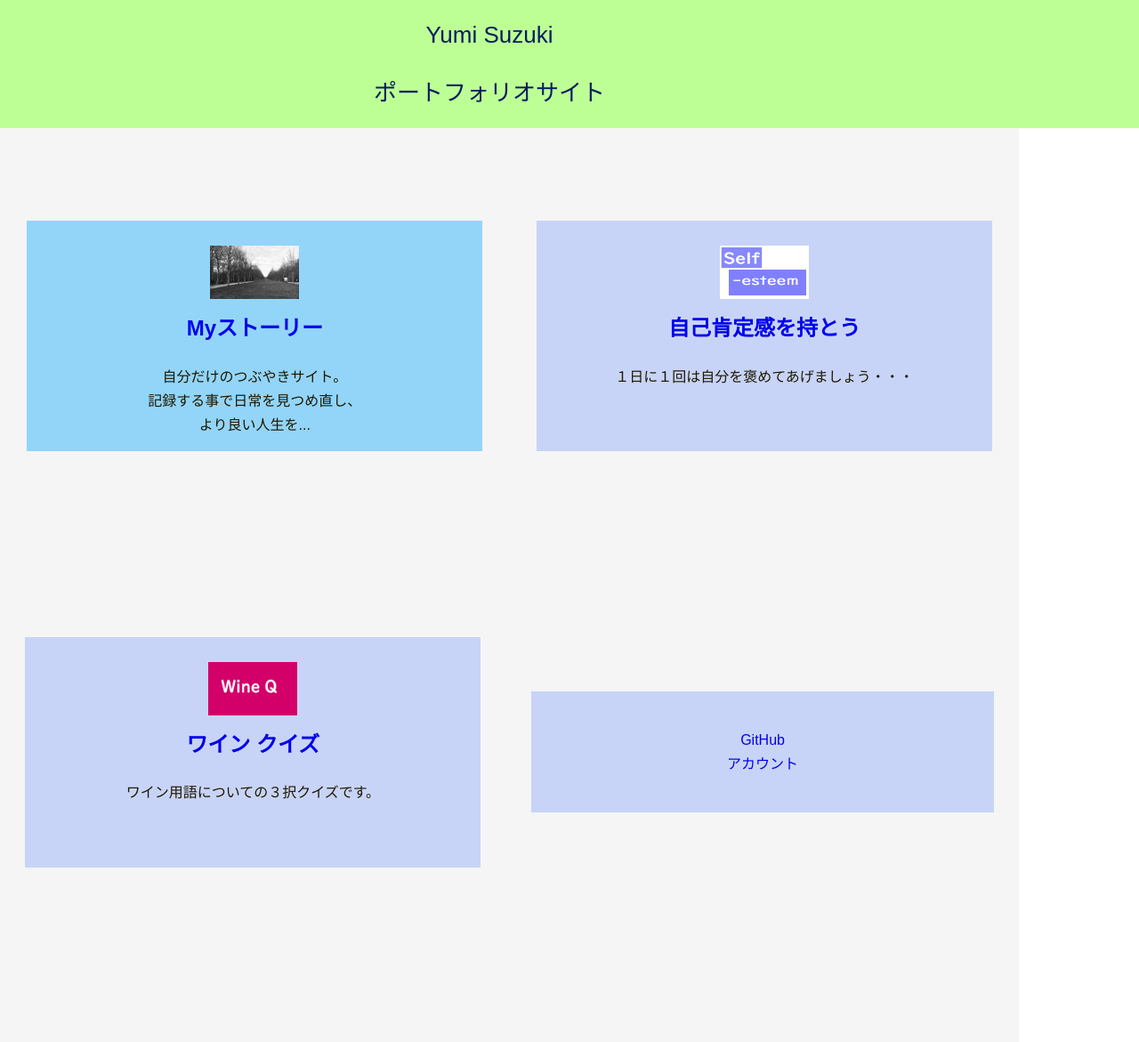
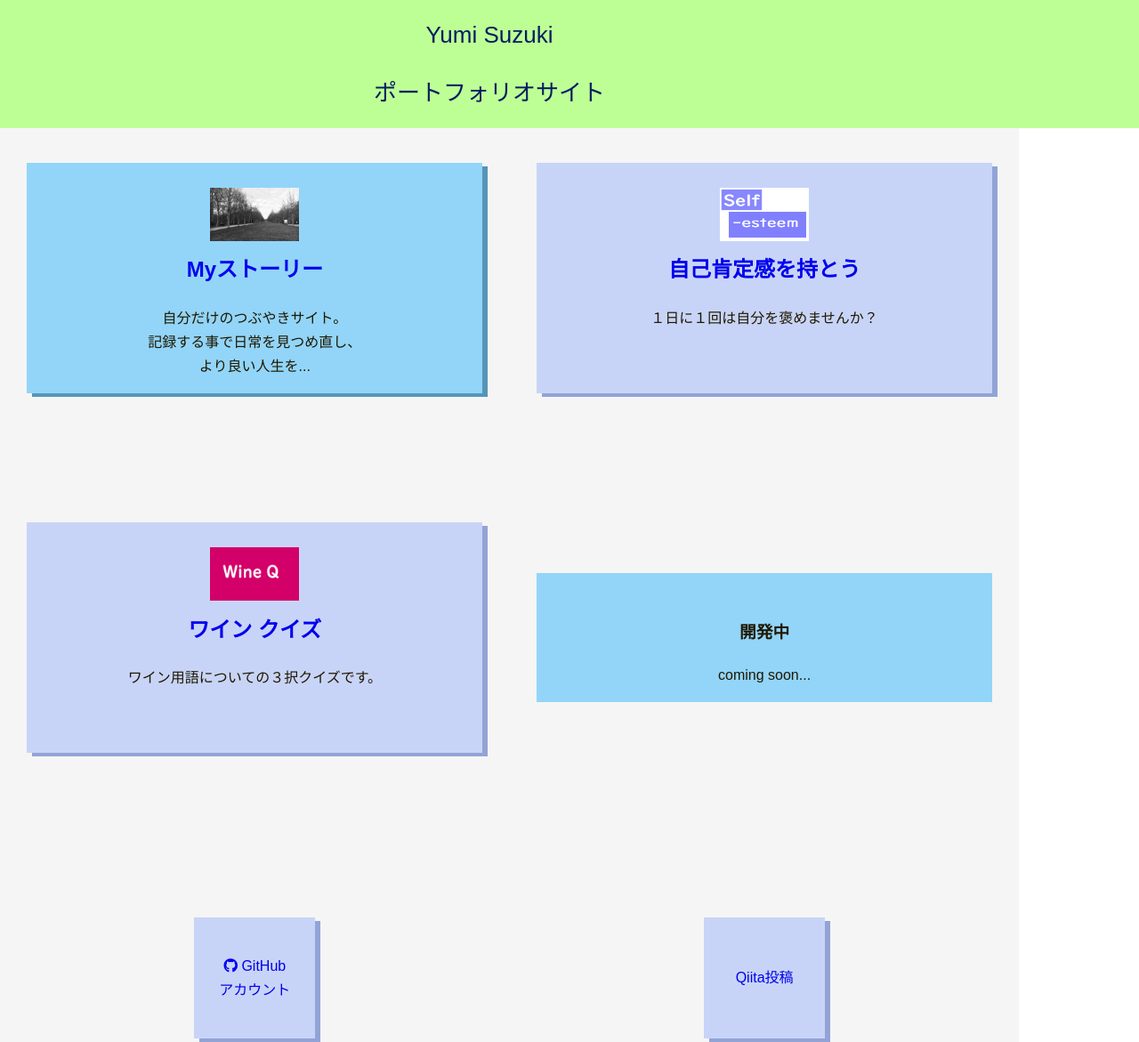
Before and after one commit to grca3/Portfolio, a plain HTML site: page public/index.html in a window 1280 px wide. Shown: the top 1171 px of the page at 89% size. Drawn offline with Linux system fonts and the light colour scheme.

Commit message:
header固定・アイコン追加
css修正

```diff
--- a/public/css/styles.css
+++ b/public/css/styles.css
@@ -18,7 +18,10 @@ header {
   justify-content: center;
   align-items: center;
   width: 100vw;
-  background: #e1fc69
+  background: #e1fc69;
+  position: fixed;
+  top: 0;
+  z-index: 10;
 }
 
 header .container > h1 ,
@@ -57,20 +60,40 @@ header .container > p {
 }
 
 .box1 {
+  margin-top: 110px;
   background: #92d5f9;
   transform: rotate(360deg);
   transition: 1.7s;
+  box-shadow: 6px 4px #5495b8;
 }
-.box2 { background: #c8d4f7;}
-.box3 { background: #c8d4f7;}
-.box4 { background: #92d5f9;}
+.box2, .box3 {
+  background: #c8d4f7;
+  box-shadow: 6px 4px #92a3d5;
+}
 
-.box5 , .box6 {
+.box4 {
+  background: #92d5f9;
+}
+
+.box5, .box6 {
   width: 100px;
   height: 100px;
   background: #c8d4f7;
   border-radius: 50%;
   padding: 4px;
+  box-shadow: 6px 4px #92a3d5;
+}
+
+.box5:active, .box6:active {
+  position: relative;
+  top: 6px;
+  left: 4px;
+  box-shadow: none;
+}
+
+.box6 a {
+  line-height: 100px;
+  display: block;
 }
 
 .aside {
@@ -155,7 +178,6 @@ a {
     color: #041e60;
     font-family: 'HiraMinProN-W6', Arial, sans-serif;
     font-weight: normal;
-    display: flex;
     justify-content: center;
     align-items: center;
     font-size: 26px;
@@ -172,12 +194,14 @@ a {
 
   .box {
     width: 40vw;
-    margin: 40 auto;
+    margin: 0 auto;
     text-align: center;
     line-height: 1.7;
   }
 
-  .box1 { background: #92d5f9;
+  .box1 {
+    margin-top: 110px;
+    background: #92d5f9;
     transform: rotate(360deg);
     transition: 2s 1.6s;
   }
@@ -185,6 +209,7 @@ a {
   .box2 {
     transform: rotate(360deg);
     transition: 2.3s;
+    margin-top: 110px;
   }
 
   .box4 {
@@ -193,10 +218,11 @@ a {
 
   .box5 , .box6 {
     height: 10vw;
-   margin: 40px auto;
-   text-align: center;
-   line-height: 1.7;
-   border-radius: 0;
+    width: 10vw;
+    margin: 40px auto;
+    text-align: center;
+    line-height: 1.7;
+    border-radius: 0;
   }
 
 }
--- a/public/index.html
+++ b/public/index.html
@@ -7,20 +7,22 @@
   <link rel="icon" href="favicon.ico">
   <title>Yumi's Portfolio</title>
   <link rel="stylesheet" href="css/styles.css">
+
+  <link rel="stylesheet" href="https://use.fontawesome.com/releases/v5.7.2/css/all.css" integrity="sha384-fnmOCqbTlWIlj8LyTjo7mOUStjsKC4pOpQbqyi7RrhN7udi9RwhKkMHpvLbHG9Sr" crossorigin="anonymous">
   <meta name="discription" content="yumiのポートフォリオサイトです。">
 </head>
 
 <body>
   <header>
     <div class="container">
-      <h1>Yumi Suzuki</h1>
+      <h1>Yumi&nbsp;Suzuki</h1>
       <p>ポートフォリオサイト</p>
     </div>
   </header>
 
   <div class="main">
     <div class="container">
-        <div class="box box1">
+        <div class="box box1" ><a href="https://my-story2019.herokuapp.com/" target="_blank"></a>
           <section>
             <h1> <a href="https://my-story2019.herokuapp.com/" target="_blank">
               <img src="images/myst.jpeg" width="100" height="60" alt="ruby on rails作成サイト">
@@ -29,39 +31,39 @@
               自分だけのつぶやきサイト。<br>記録する事で日常を見つめ直し、<br>より良い人生を...
             </p>
           </section>
-         </div>
+         </a></div>
 
         <div class="box box2">
           <section>
             <h1><a href="https://selfes.firebaseapp.com/" target="_blank">
               <img src="images/self.jpg" width="100" height="60" alt="JavaScript作成サイト">
               <br>自己肯定感を持とう</a></h1>
-            <p>１日に１回は自分を褒めてあげましょう・・・</p><br><br>
+            <p>１日に１回は自分を褒めませんか？</p><br><br>
           </section>
         </div>
 
       <div class="box box3">
         <section>
           <h1><a href="https://wineq-dc752.firebaseapp.com/" target="_blank"><img src="images/wineQ.png" width="100" height="60" alt="JavaScript作成サイト" >
-            <br>ワイン クイズ</a></h1>
+            <br>ワイン&nbsp;クイズ</a></h1>
             <p>ワイン用語についての３択クイズです。</p><br><br>
         </section>
       </div>
 
-      <!-- <div class="box box4">
+      <div class="box box4">
         <section>
-           <h1> <a href="h" target="_blank">
-            <img src="" width="100" height="60" alt="今後の作成サイト">
-            <br></a></h1>
+           <h3> <a href="h" target="_blank">
+            <!-- <img src="" width="100" height="60" alt="今後の作成サイト"> -->
+            <br></a>開発中</h3>
           <p>
-
+          coming soon...
           </p>
         </section>
-      </div> -->
+      </div>
 
 
-      <div class="box box5"><a href="https://github.com/grca3" target="_blank">GitHub<br>アカウント</div>
-      <div class="box box6"><a href="https://qiita.com/grca3" target="_blank">Qiita投稿</div>
+      <div class="box box5"><a href="https://github.com/grca3" target="_blank"><span class="fab fa-github"></span>&nbsp;GitHub<br>アカウント</a></div>
+      <div class="box box6"><a href="https://qiita.com/grca3" target="_blank">Qiita投稿</a></div>
   </div>
       <div class="aside">
         <a href="https//" target="_blank">紹介予定 </a>
```
